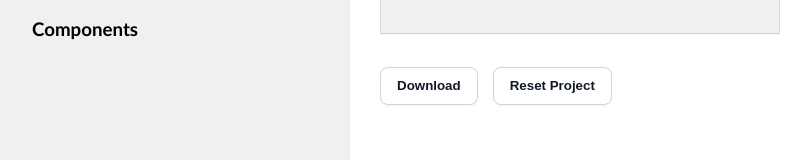
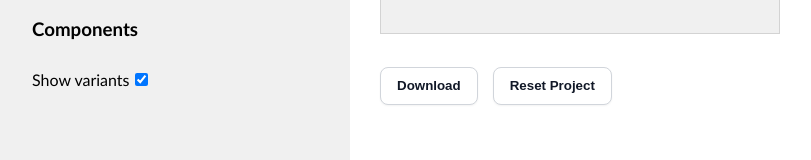
Before and after one commit to bitworking/nx-atomic-builder, a Next.js app: page / in a window 1280 px wide. Shown: the part 193-353 px from the top of the page, without its empty margins (0-811 px from the left). Built offline with nearby package versions, Linux system fonts and the light colour scheme.

Commit message:
feat: fix localCompare, show variants checkbox

```diff
--- a/src/components/Navi/Navi.tsx
+++ b/src/components/Navi/Navi.tsx
@@ -1,9 +1,11 @@
+import { useState } from 'react';
 import Link from 'next/link';
 import { ImageData, useProjectContext } from 'components/ProjectProvider';
 import { groupBy, compareField } from 'libs/utils/sort';
 
 export const Navi = () => {
   const { state } = useProjectContext();
+  const [showVariants, setShowVariants] = useState(true);
 
   return (
     <>
@@ -34,6 +36,15 @@ export const Navi = () => {
           ))}
       </ul>
       <h3>Components</h3>
+      <p className="text-checkbox">
+        <span>Show variants</span>
+        <input
+          type="checkbox"
+          checked={showVariants}
+          onChange={(event) => setShowVariants(event.currentTarget.checked)}
+        />
+      </p>
+
       <ul>
         {groupBy(state.components, 'category').map(([category, components]) => (
           <li key={category}>
@@ -47,6 +58,7 @@ export const Navi = () => {
                     <Link href={`/component/${component.id}`}>
                       <a>{component.name}</a>
                     </Link>
+                    {showVariants && (
                       <ul>
                         {state.imageRefs
                           .map((c) => c)
@@ -61,6 +73,7 @@ export const Navi = () => {
                             ) : null
                           )}
                       </ul>
+                    )}
                   </li>
                 ))}
             </ul>
--- a/src/libs/utils/sort.ts
+++ b/src/libs/utils/sort.ts
@@ -3,7 +3,7 @@ export const compareEntries = () => {
 };
 
 export const compareField = (field: string) => {
-  return (a: any, b: any) => a[field].localeCompare(b[field]);
+  return (a: any, b: any) => (a[field] ?? '').localeCompare(b[field]);
 };
 
 export const groupBy = <T, K extends keyof T>(array: T[], field: K): [string, T[]][] => {
--- a/src/styles/globals.css
+++ b/src/styles/globals.css
@@ -68,6 +68,14 @@ li:first-child {
 
 .category {
   font-weight: bold;
+}
+
+.text-checkbox {
+  display: inline-flex;
+  align-items: center;
+}
+.text-checkbox span {
+  margin-right: 5px;
 }
 
 .panel {
```
Lines whose indentation alone changed are shown as unchanged.
